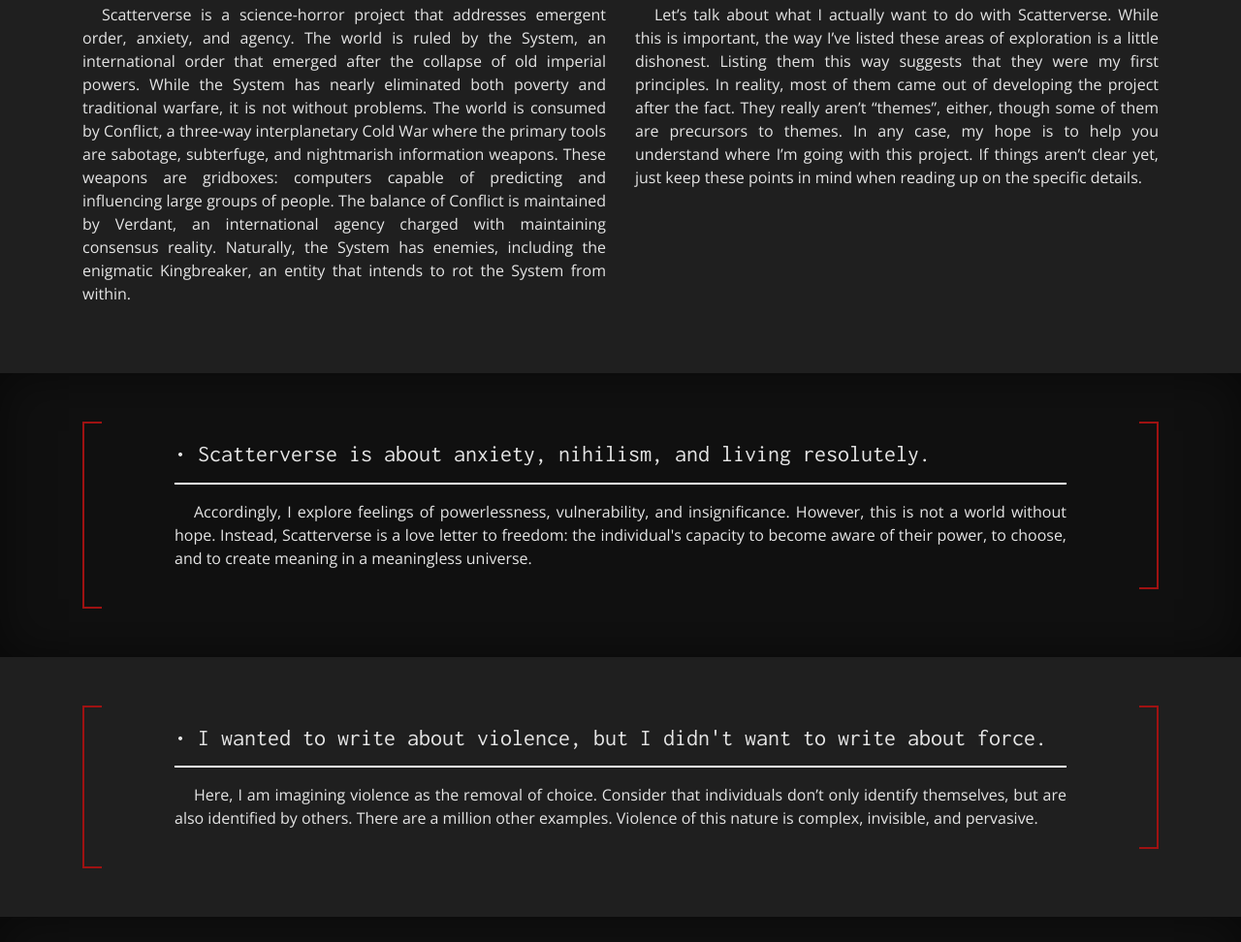
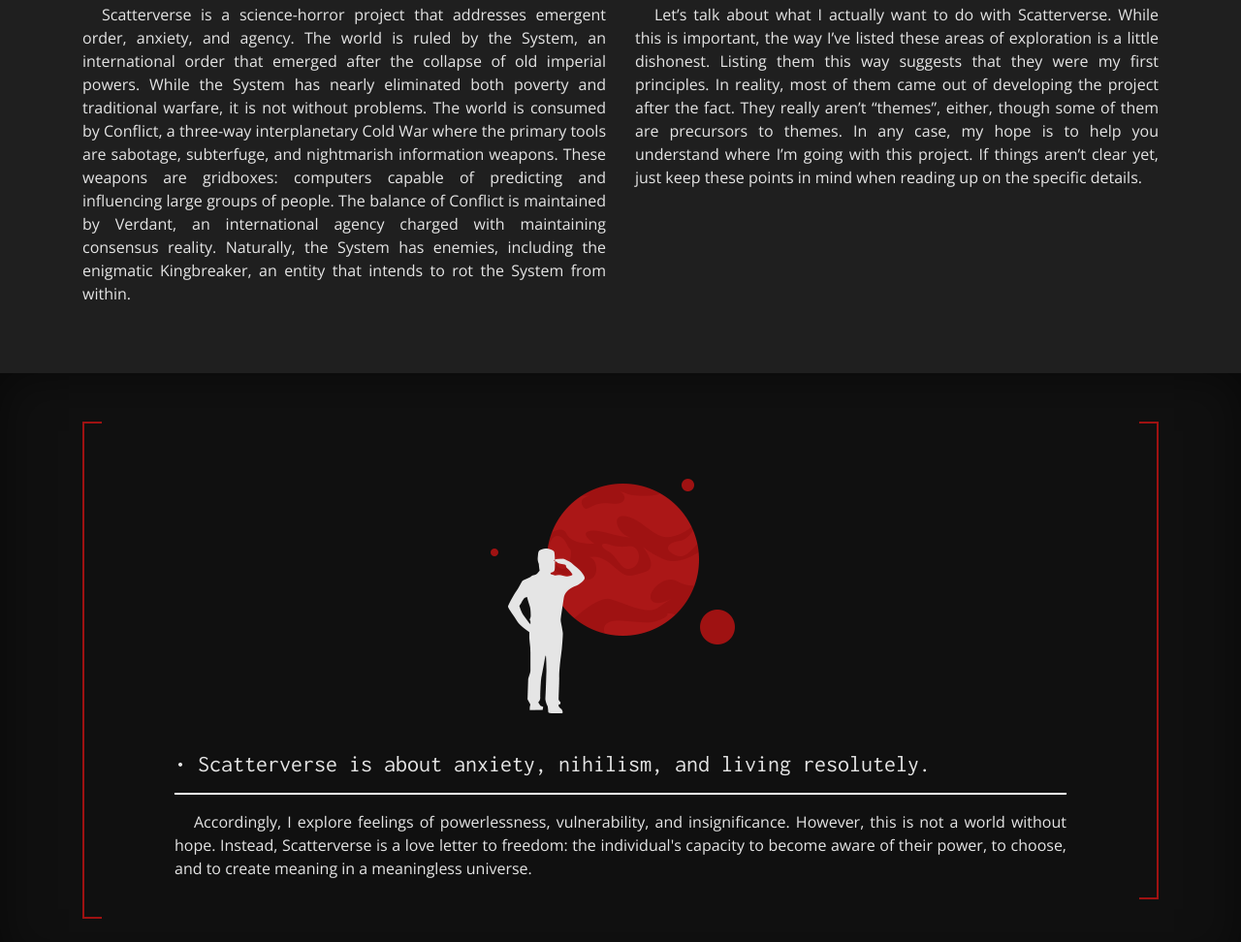
Before and after one commit to prokhorvlg/scatterverse, a plain HTML site: page index.html in a window 1280 px wide. Shown: the part 828-1800 px from the top of the page at 97% size. Drawn offline with nearby package versions, Linux system fonts and the light colour scheme; a script that the page names is missing.

Commit message:
another icon

```diff
--- a/index.html
+++ b/index.html
@@ -113,6 +113,7 @@
             <div class="noShowMobile leftBorderBottom"></div>
           </div>
           <div class="col-lg-10 text-left" style="padding-top: 20px; padding-bottom: 20px;">
+            <div style="text-align: center; padding-bottom: 20px;"><img src="img/sitting.png" width="300" /></div>
             <h4>• Scatterverse is about anxiety, nihilism, and living resolutely.</h4>
             <hr class="full">
             <p class="text-justify">Accordingly, I explore feelings of powerlessness, vulnerability, and insignificance. However, this is not a world without hope. Instead, Scatterverse is a love letter to freedom: the individual's capacity to become aware of their power, to choose, and to create meaning in a meaningless universe.</p>
```
Also changed, not shown: img/sitting.png (added).
